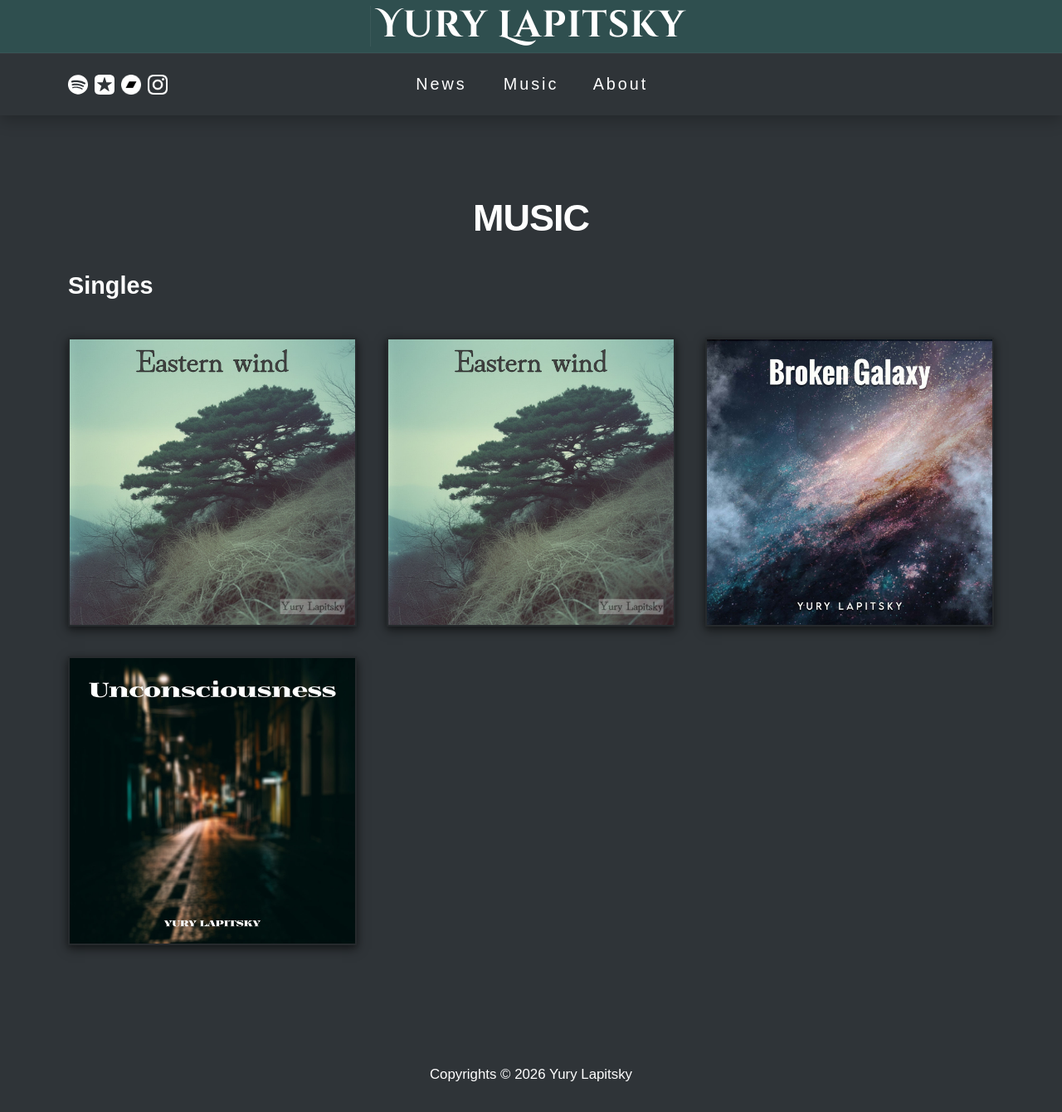
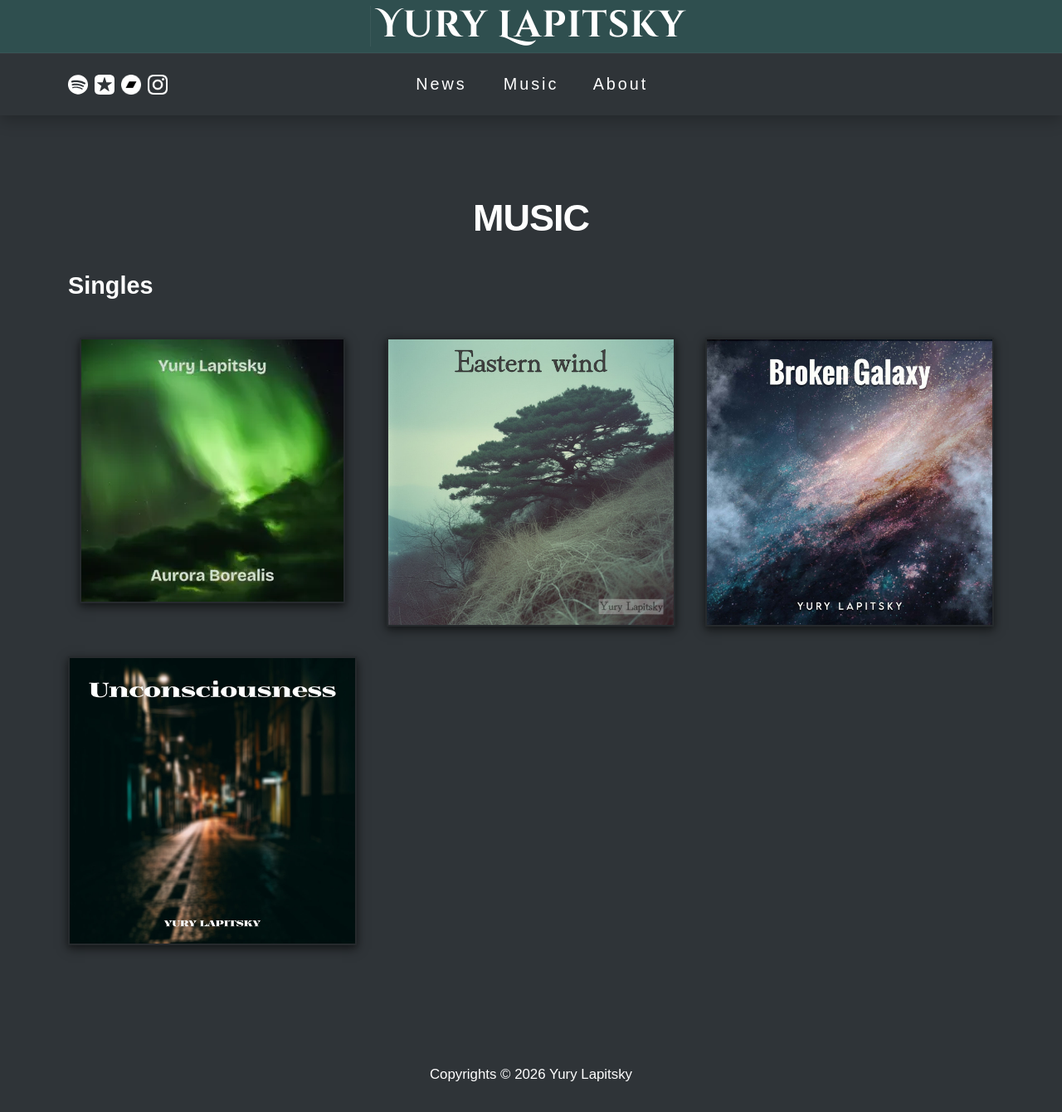
Before and after one commit to skyylex/skyylex.github.io, a Jekyll site: the page built from music/music.html, in a window 1280 px wide. Shown: the whole page at 83% size. Built offline with Jekyll 4.4.1, drawn with Linux system fonts in a browser that asks for light colours; nearby versions of some CDN libraries; some web fonts are replaced; the list of posts is cut into pages by our own code.

Commit message:
Change cover image for Aurora Borealis post
Updated the cover image for the Aurora Borealis post.

```diff
--- a/music/_posts/2026-09-27-aurora-borealis.markdown
+++ b/music/_posts/2026-09-27-aurora-borealis.markdown
@@ -2,7 +2,7 @@
 layout: post
 title: Aurora Borealis
 description: An instrumental single inspired by Northern Lights also known as Aurora Borealis.
-image: assets/img/eastern-wind-cover.jpg
+image: assets/img/aurora-borealis-cover.png
 type: single
 spotify_url: https://open.spotify.com/track/2j2gkCPBnOzEpg687RS7W7
 itunes_url: https://music.apple.com/us/song/aurora-borealis/6813874111
```
